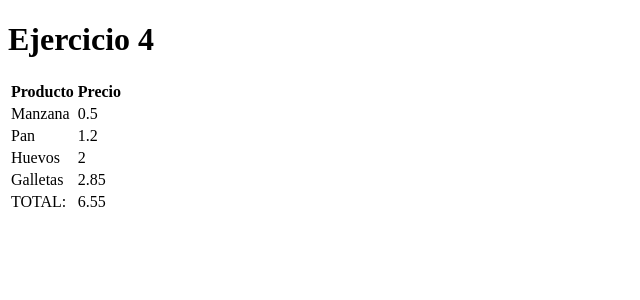
After one commit to eferfor/DWES, a PHP site: page /carrito.php in a window 1280 px wide. The commit adds this page. Shown: the top 300 px of the page, without its empty margins (0-640 px from the left). Run offline with PHP 8.4, Linux system fonts and the light colour scheme.

Commit message:
Ejercicio 4

```diff
--- /dev/null
+++ b/sprint1apache/www/site3/carrito.php
@@ -0,0 +1,49 @@
+<!DOCTYPE html>
+<html lang="en">
+<head>
+    <meta charset="UTF-8">
+    <meta name="viewport" content="width=device-width, initial-scale=1.0">
+    <title>Ejercicio 4</title>
+</head>
+<body>
+    <h1>Ejercicio 4</h1>
+    <table>
+        <thead>
+            <tr>
+                <th>Producto</th>
+                <th>Precio</th>
+            </tr>
+        </thead>
+        <?php
+            $total = 0;
+            $lista = array(
+                "Manzana" => 0.5,
+                "Pan" => 1.2,
+                "Huevos" => 2,
+                "Galletas" => 2.85,
+            );
+
+            echo "<tbody>";
+            foreach($lista as $item => $precio){
+
+                $total += $precio;
+
+                echo "<tr>";
+                echo "<td>".$item."</td>";
+                echo "<td>".$precio."</td>";
+                echo "</tr>";
+            }
+
+            echo "</tbody>";
+            echo "<tfoot>";
+            echo "<tr>";
+            echo "<td>TOTAL:</td>";
+            echo "<td>".$total."</td>";
+            echo "</tr>";
+            echo "</tfoot>";
+
+
+        ?>
+    </table>
+</body>
+</html>
--- a/sprint1apache/www/site3/imc.php
+++ b/sprint1apache/www/site3/imc.php
@@ -7,7 +7,6 @@
 </head>
 <body>
     <h1>Ejercicio 3</h1>
-    <table>
     <?php
         // Peso / (altura * altura)
         function calcular_imc($peso, $altura){
@@ -27,6 +26,5 @@
             echo "Sobrepeso";
         }
     ?>
-    </table>
 </body>
 </html>
```
Lines whose indentation alone changed are shown as unchanged.
